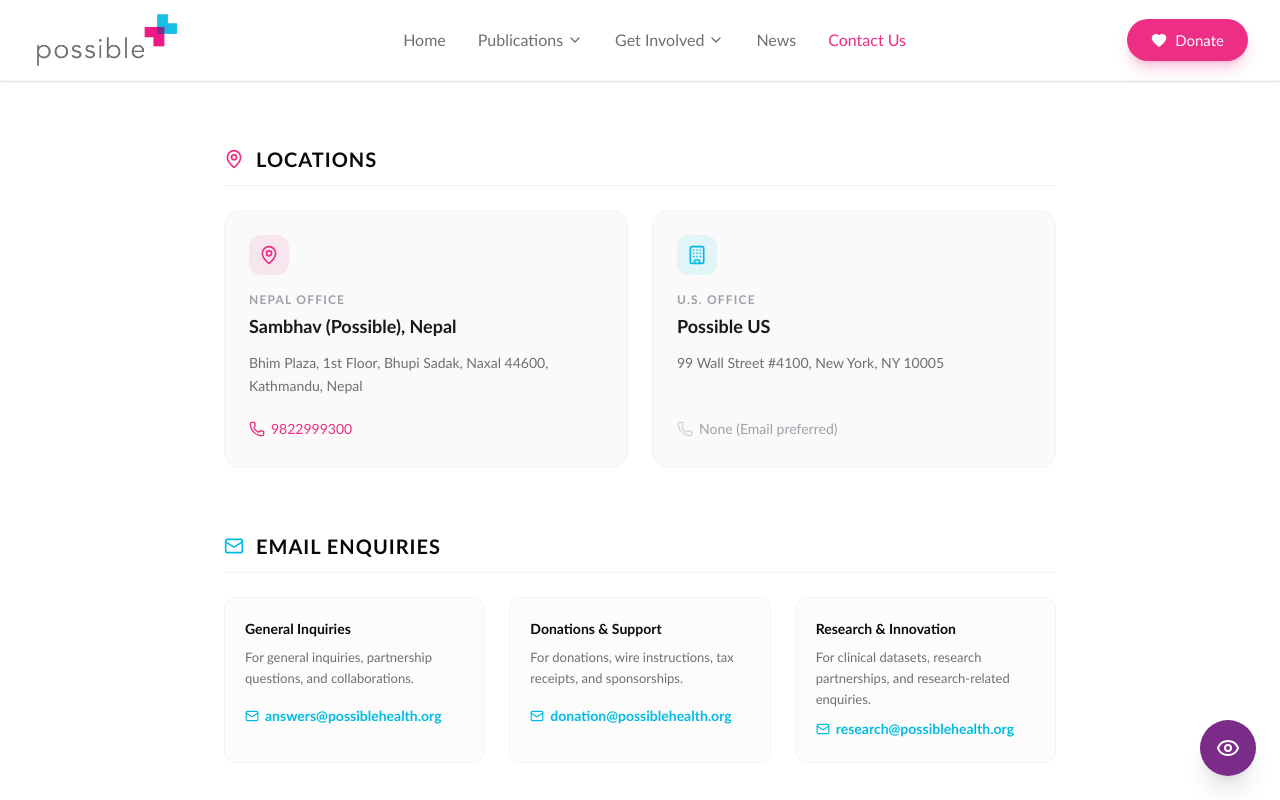
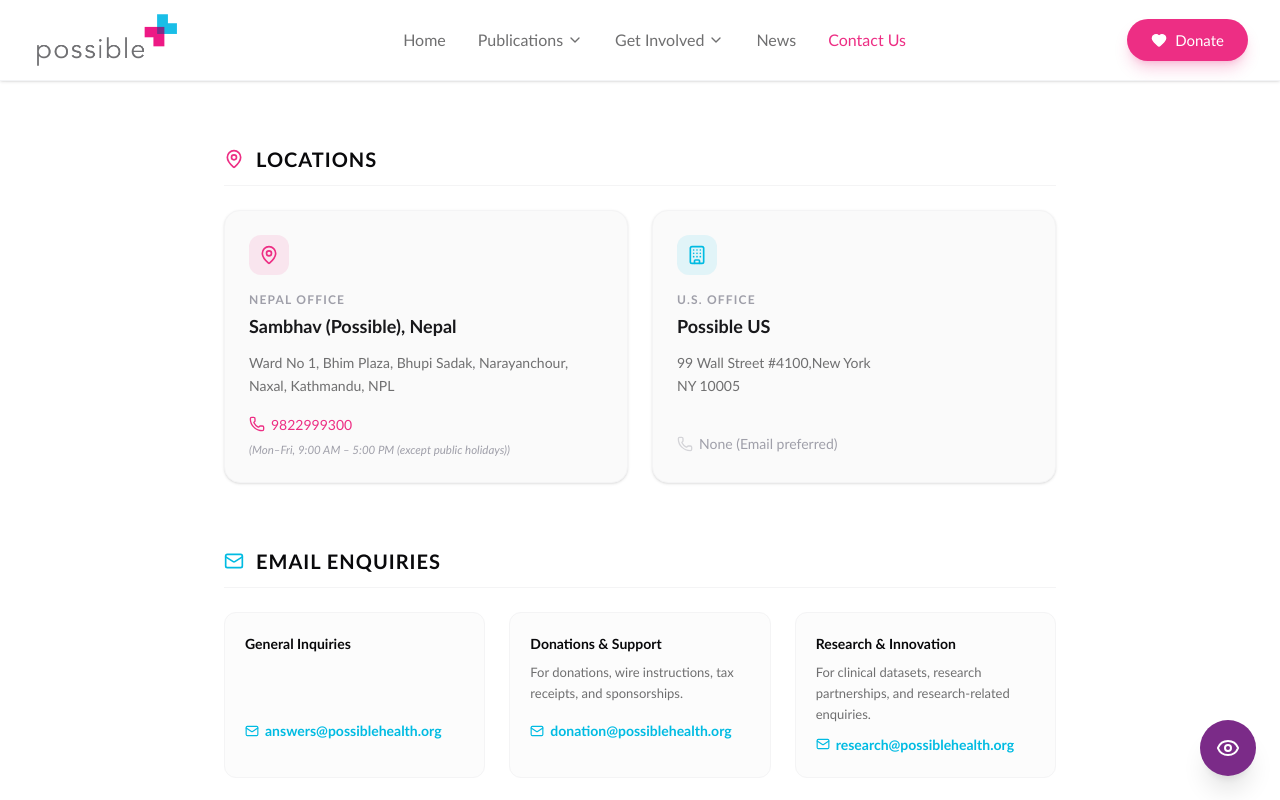
Before and after one commit to srijaytuladhar/possible-website, a Next.js app: page /contact-us in a window 1280 px wide. Shown: the top 800 px of the page. Built offline with nearby package versions, Linux system fonts and the light colour scheme.

Commit message:
maps update

```diff
--- a/app/contact-us/page.tsx
+++ b/app/contact-us/page.tsx
@@ -7,6 +7,7 @@
   const [formData, setFormData] = useState({ name: "", email: "", subject: "", message: "" });
   const [formSubmitted, setFormSubmitted] = useState(false);
   const [isFormOpen, setIsFormOpen] = useState(false);
+  const [hoveredOffice, setHoveredOffice] = useState<number | null>(null);
 
   const handleSubmit = (e: React.FormEvent) => {
     e.preventDefault();
@@ -20,25 +21,31 @@
     {
       country: "Nepal Office",
       entity: "Sambhav (Possible), Nepal",
-      address: "Bhim Plaza, 1st Floor, Bhupi Sadak, Naxal 44600, Kathmandu, Nepal",
+      address: "Ward No 1, Bhim Plaza, Bhupi Sadak, Narayanchour, Naxal, Kathmandu, NPL",
       phone: "9822999300",
       phoneRaw: "+9779822999300",
       icon: MapPin,
       badgeColor: "bg-primary-pink/10 text-primary-pink",
+      mapUrl: "https://www.google.com/maps/embed?pb=!1m18!1m12!1m3!1d3532.186638069502!2d85.3283281762557!3d27.711545625026938!2m3!1f0!2f0!3f0!3m2!1i1024!2i768!4f13.1!3m3!1m2!1s0x39eb190bb4663df7%3A0xe510b64d1f2e247!2sBhim%20Plaza!5e0!3m2!1sen!2snp!4v1719638421832!5m2!1sen!2snp",
+      mapsLink: "https://maps.google.com/?q=Bhim+Plaza+Naxal+Kathmandu+Nepal",
+      hours: "Mon–Fri, 9:00 AM – 5:00 PM (except public holidays)"
     },
     {
       country: "U.S. Office",
       entity: "Possible US",
-      address: "99 Wall Street #4100, New York, NY 10005",
+      address: "99 Wall Street #4100,New York \n NY 10005",
       phone: "None (Email preferred)",
       phoneRaw: "",
       icon: Building,
       badgeColor: "bg-secondary-blue/10 text-secondary-blue",
+      mapUrl: "https://www.google.com/maps/embed?pb=!1m18!1m12!1m3!1d3024.4750953930815!2d-74.01111972343864!3d40.70642923789456!2m3!1f0!2f0!3f0!3m2!1i1024!2i768!4f13.1!3m3!1m2!1s0x89c25a16fa8a75e3%3A0x6b8bc6d3d9e875bd!2s99%20Wall%20St%20%234100%2C%20New%20York%2C%20NY%2010005!5e0!3m2!1sen!2sus!4v1719638487213!5m2!1sen!2sus",
+      mapsLink: "https://maps.google.com/?q=99+Wall+Street+New+York+NY+10005",
+      hours: ""
     },
   ];
 
   const emailGrid = [
-    { label: "General Inquiries", email: "answers@possiblehealth.org", desc: "For general inquiries, partnership questions, and collaborations." },
+    { label: "General Inquiries", email: "answers@possiblehealth.org" },
     { label: "Donations & Support", email: "donation@possiblehealth.org", desc: "For donations, wire instructions, tax receipts, and sponsorships." },
     { label: "Research & Innovation", email: "research@possiblehealth.org", desc: "For clinical datasets, research partnerships, and research-related enquiries." },
   ];
@@ -63,21 +70,45 @@
             return (
               <div
                 key={idx}
-                className="p-6 bg-zinc-50 border border-zinc-100 rounded-2xl hover:border-zinc-200 transition-all duration-300"
+                onMouseEnter={() => setHoveredOffice(idx)}
+                onMouseLeave={() => setHoveredOffice(null)}
+                className="p-6 bg-zinc-50 border border-zinc-100 rounded-2xl hover:border-zinc-200 transition-all duration-300 flex flex-col justify-between min-h-[260px] shadow-sm hover:shadow-md relative overflow-hidden"
               >
+                {hoveredOffice === idx ? (
+                  /* Full-card Google Map Preview on hover */
+                  <div className="absolute inset-0 w-full h-full bg-zinc-100 animate-in fade-in duration-300">
+                    <iframe
+                      src={office.mapUrl}
+                      width="100%"
+                      height="100%"
+                      style={{ border: 0 }}
+                      allowFullScreen={false}
+                      loading="lazy"
+                      referrerPolicy="no-referrer-when-downgrade"
+                    ></iframe>
+                  </div>
+                ) : (
+                  /* Info view when not hovered */
+                  <div className="flex flex-col justify-between h-full w-full animate-in fade-in duration-200">
+                    <div>
                       <div className={`p-2.5 rounded-xl w-fit mb-4 ${office.badgeColor}`}>
                         <Icon className="h-5 w-5" />
                       </div>
+
                       <span className="text-[12px] font-bold text-zinc-400 uppercase tracking-widest block mb-1">
                         {office.country}
                       </span>
                       <h3 className="text-[18px] font-semibold text-zinc-900 mb-3">
                         {office.entity}
                       </h3>
-                <p className="text-[14px] text-body-gray leading-relaxed font-light mb-4 min-h-[50px]">
+                      <p className="text-[14px] text-body-gray leading-relaxed font-light mb-4 whitespace-pre-line">
                         {office.address}
                       </p>
+                    </div>
+
+                    <div>
                       {office.phoneRaw ? (
+                        <div className="space-y-1">
                           <a
                             href={`tel:${office.phoneRaw}`}
                             className="inline-flex items-center gap-1.5 text-[14px] font-medium text-primary-pink hover:text-primary-pink/80 transition-colors"
@@ -85,10 +116,19 @@
                             <Phone className="h-4 w-4" />
                             <span>{office.phone}</span>
                           </a>
+                          {office.hours && (
+                            <span className="block text-[11.5px] text-zinc-400 font-light italic mt-0.5">
+                              ({office.hours})
+                            </span>
+                          )}
+                        </div>
                       ) : (
                         <div className="inline-flex items-center gap-1.5 text-[14px] text-zinc-400">
                           <Phone className="h-4 w-4 text-zinc-300" />
                           <span>{office.phone}</span>
+                        </div>
+                      )}
+                    </div>
                   </div>
                 )}
               </div>
```
Lines whose indentation alone changed are shown as unchanged.
